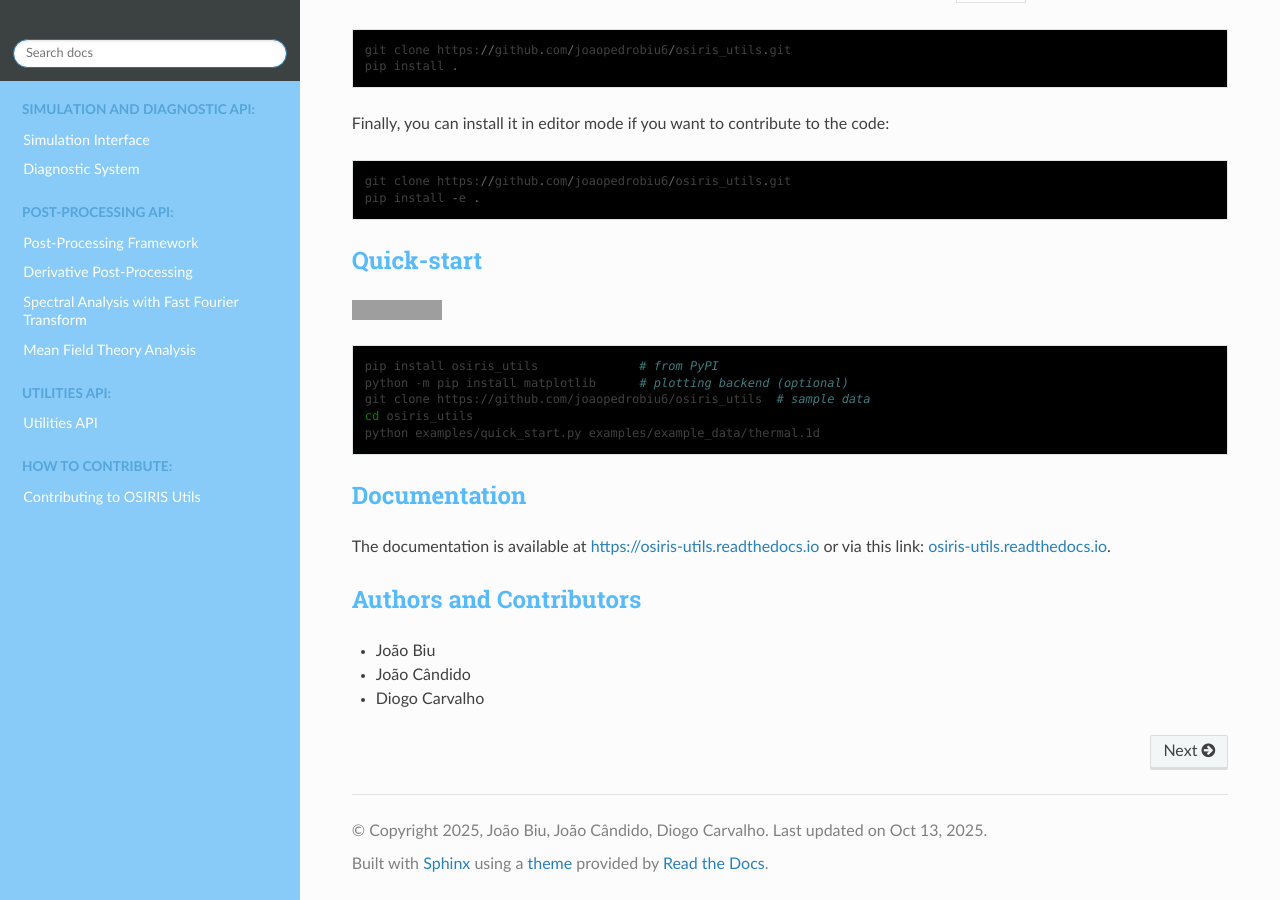
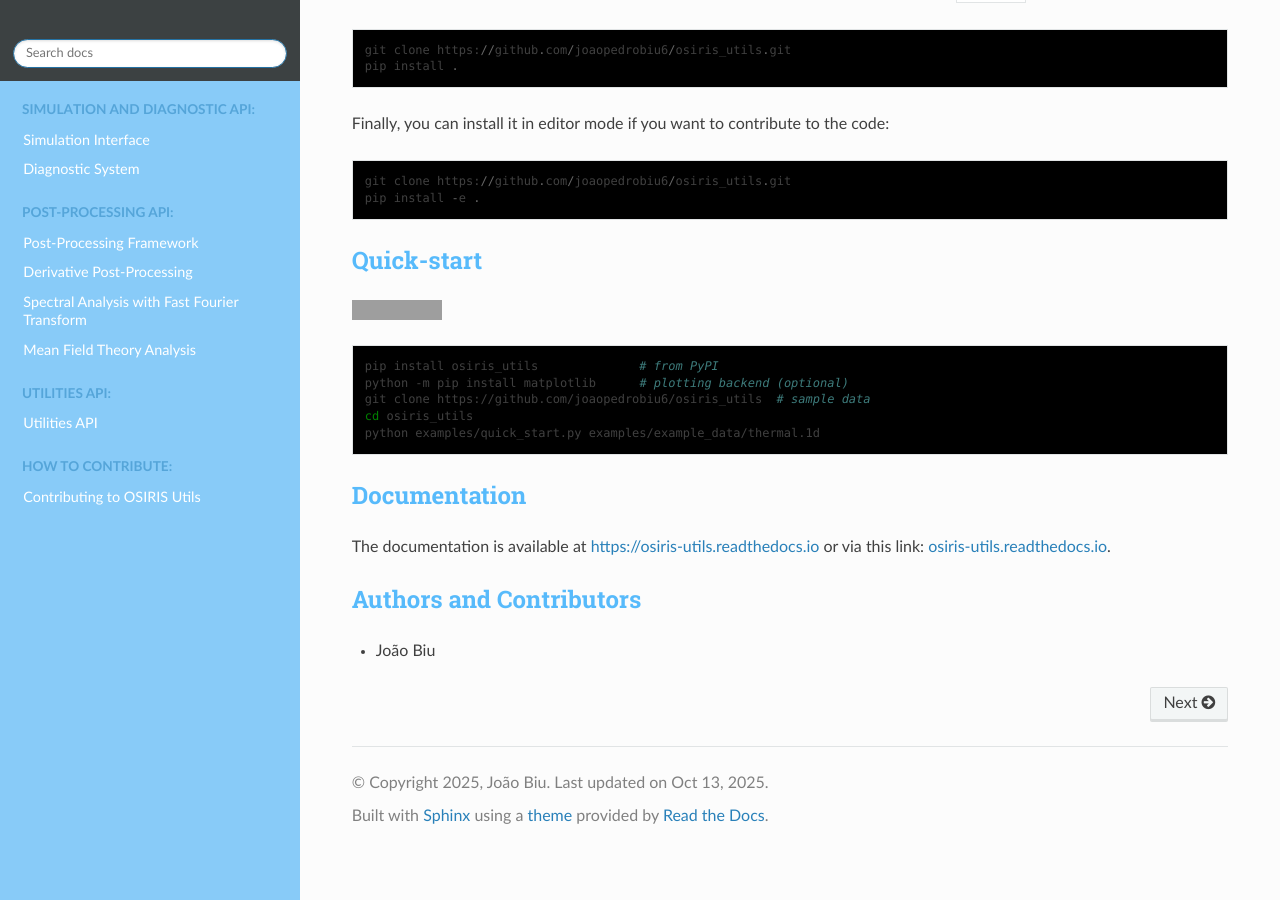
Before and after one commit to joaopedrobiu6/osiris_utils, a Sphinx documentation site: the page built from docs/source/index.rst, in a window 1280 px wide and 900 px high, scrolled down 719 px. Built offline with Sphinx 7.4.7 and the Read the Docs theme 3.1.0, drawn with Linux system fonts in a browser that asks for light colours; grey boxes are pictures that could not be loaded.

Commit message:
tirei os nomes

```diff
--- a/README.rst
+++ b/README.rst
@@ -64,5 +64,3 @@ Authors and Contributors
 ------------------------
 
 - João Biu
-- João Cândido
-- Diogo Carvalho
--- a/docs/source/conf.py
+++ b/docs/source/conf.py
@@ -24,8 +24,8 @@ sys.path.insert(0, os.path.abspath("."))
 sys.path.append(os.path.abspath("../.."))
 
 project = "osiris_utils"
-copyright = "2025, João Biu, João Cândido, Diogo Carvalho"
-author = "João Biu, João Cândido, Diogo Carvalho"
+copyright = "2025, João Biu"
+author = "João Biu"
 version = "v1.1.9"
 release = version
 
--- a/pyproject.toml
+++ b/pyproject.toml
@@ -10,9 +10,7 @@ description = "Utilities to manipulate and visualise OSIRIS plasma PIC output da
 dynamic = ["version"]
 
 authors = [
-  { name = "João Pedro Ferreira Biu", email = "joaopedrofbiu@tecnico.ulisboa.pt" },
-  { name = "João Cândido" },
-  { name = "Diogo Carvalho" }
+  { name = "João Pedro Ferreira Biu", email = "joaopedrofbiu@tecnico.ulisboa.pt" }
 ]
 
 license = { text = "MIT" }
```
